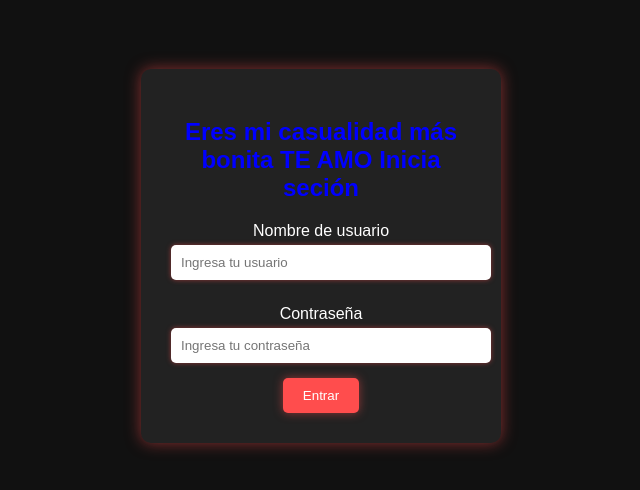
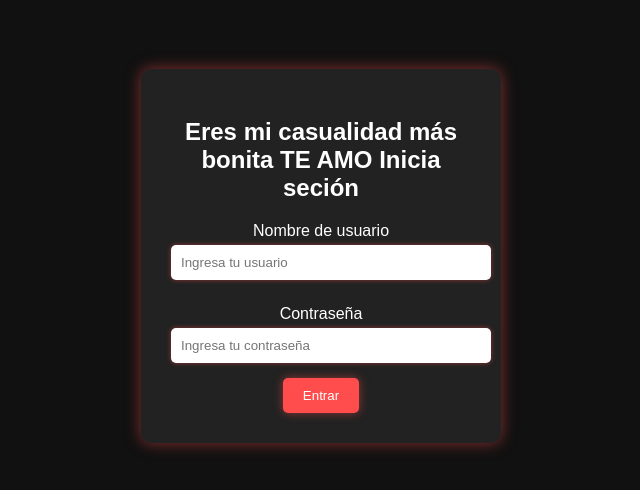
Before and after one commit to KevProgram85/SorpresaY, a plain HTML site: page index.html in a window 1280 px wide. Shown: the part 144-634 px from the top of the page, without its empty margins (319-959 px from the left). Drawn offline with Linux system fonts and the light colour scheme.

Commit message:
login.css

```diff
--- a/login.css
+++ b/login.css
@@ -20,7 +20,7 @@ body {
 
 h2 {
     margin-bottom: 20px;
-    color: blue;
+    color: #ffff;
 }
 
 label {
```
